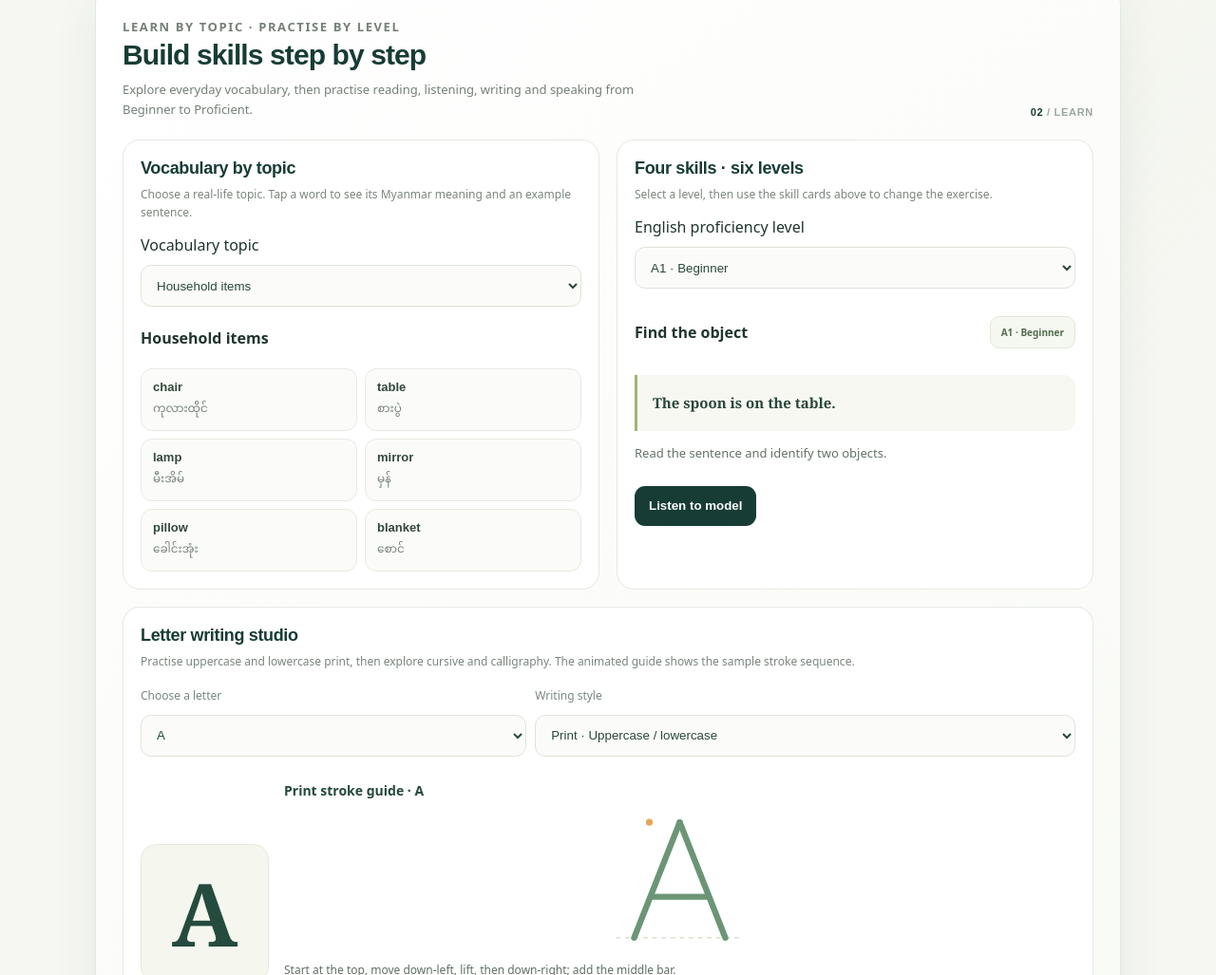
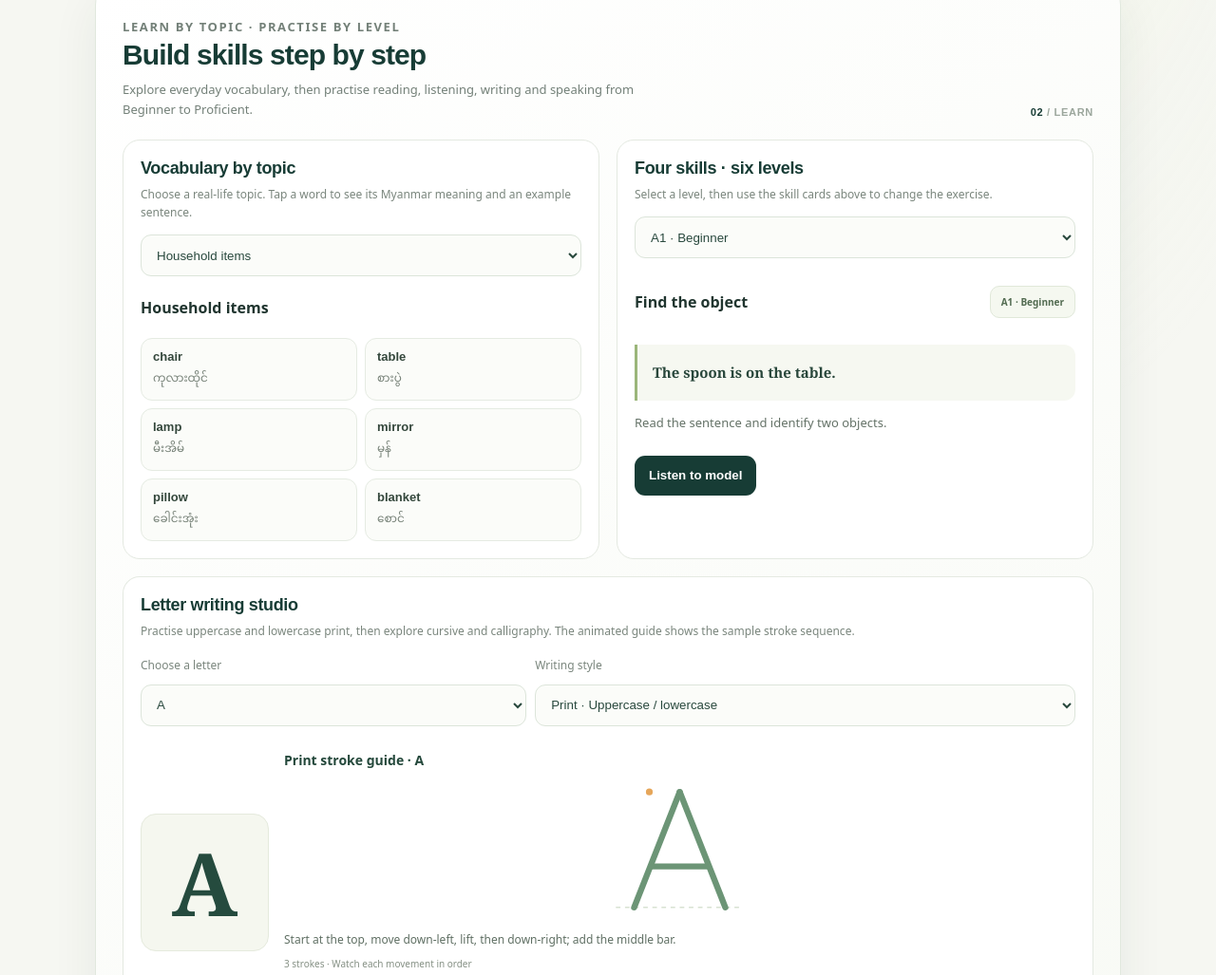
Before and after one commit to sangfa727-sketch/Learning-Everyday-, a website with bundled scripts: page index.html in a window 1280 px wide. Shown: the part 792-1819 px from the top of the page at 95% size. Built offline with nearby package versions, Linux system fonts and the light colour scheme.

Commit message:
Add accessible visually-hidden labels

```diff
--- a/styles.css
+++ b/styles.css
@@ -114,3 +114,5 @@
 @media(prefers-reduced-motion:reduce){.letter-stroke{animation:none;stroke-dashoffset:0;transition:none}}
 @media(max-width:760px){.curriculum-grid{grid-template-columns:1fr}.curriculum-header{align-items:flex-start;flex-direction:column}.letter-guide-layout{grid-template-columns:110px minmax(0,1fr)}.letter-sample{font-size:76px}.curriculum-workbench{padding:16px;border-radius:20px}.curriculum-card{padding:14px}}
 @media(max-width:420px){.vocabulary-list{grid-template-columns:1fr}.letter-guide-layout{grid-template-columns:90px minmax(0,1fr);gap:10px}.letter-preview{min-height:115px}.letter-sample{font-size:64px}.letter-practice-controls{grid-template-columns:1fr}.curriculum-card h3{font-size:16px}}
+
+.sr-only{position:absolute!important;width:1px!important;height:1px!important;padding:0!important;margin:-1px!important;overflow:hidden!important;clip:rect(0,0,0,0)!important;white-space:nowrap!important;border:0!important}
```
